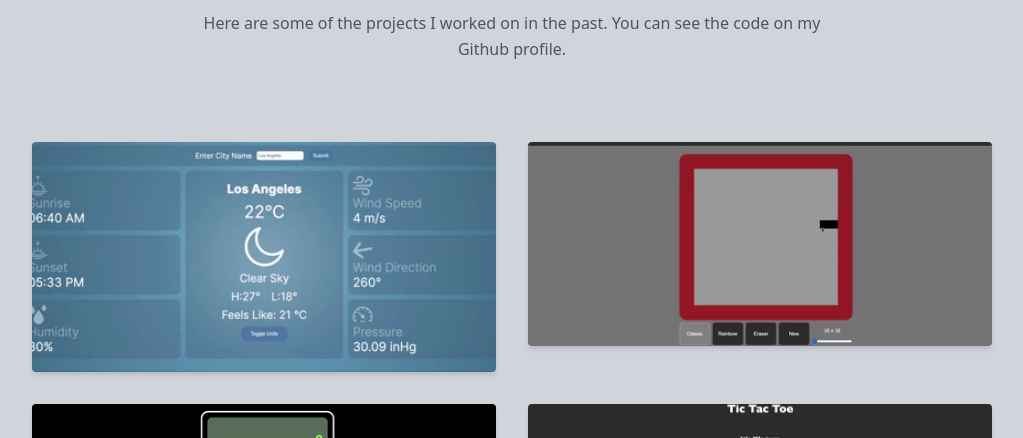
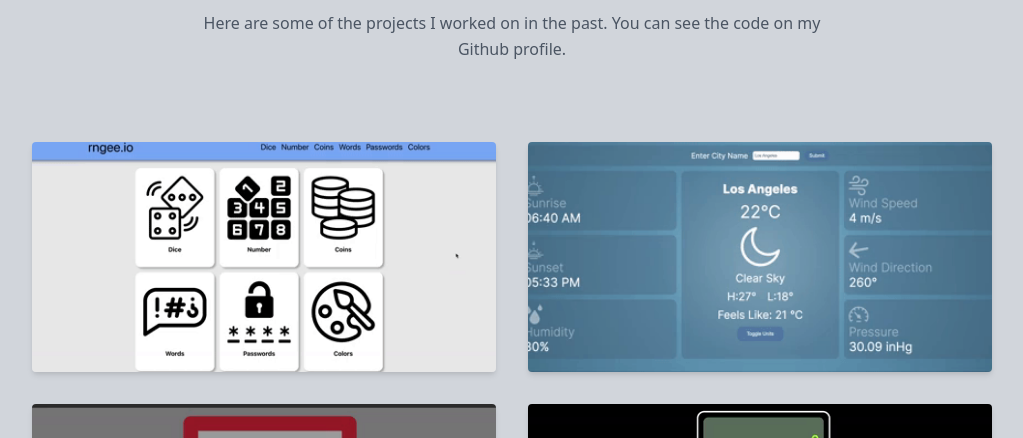
Before and after one commit to JonHPC/portfolio-page, a React (Create React App) app: page / in a window 1280 px wide. Shown: the part 1560-1998 px from the top of the page, without its empty margins (128-1151 px from the left). Built offline with nearby package versions, Linux system fonts and the light colour scheme.

Commit message:
Added rngee.io and pomodoro timer to projects

```diff
--- a/src/data.js
+++ b/src/data.js
@@ -1,4 +1,12 @@
 export const projects = [
+  {
+    title: "rngee.io",
+    subtitle: "React/CSS/Netlify",
+    description:
+      "A responsive, toy page for generating a variety of random values. Deployed on Netlify. Click to view live site.",
+    image: "./images/rngee.gif",
+    link: "https://eloquent-curie-e3f404.netlify.app/",
+  },
   {
     title: "Weather App",
     subtitle: "HTML/CSS/Javscript",
@@ -56,10 +64,18 @@ export const projects = [
     link: "https://teabunnystudios.itch.io/nanobiotics",
   },
   {
+    title: "Pomodoro Timer",
+    subtitle: "HTML/Javascript/Tailwind CSS",
+    description:
+      "A toy pomodoro timer website, click here to see the live page on Github pages.",
+    image: "./images/pomodoro_timer.gif",
+    link: "https://jonhpc.github.io/pomodoro-timer/",
+  },
+  {
     title: "Rock Paper Scissors",
     subtitle: "HTML/CSS/Javascript",
     description:
-      "A toy Rock Paper Scissors page, click here to see the live page on Github pages.",
+      "A toy rock paper scissors page, click here to see the live page on Github pages.",
     image: "./images/rps.gif",
     link: "https://jonhpc.github.io/rock-paper-scissors/",
   },
```
Also changed, not shown: public/images/pomodoro_timer.gif (added), public/images/rngee.gif (added).
